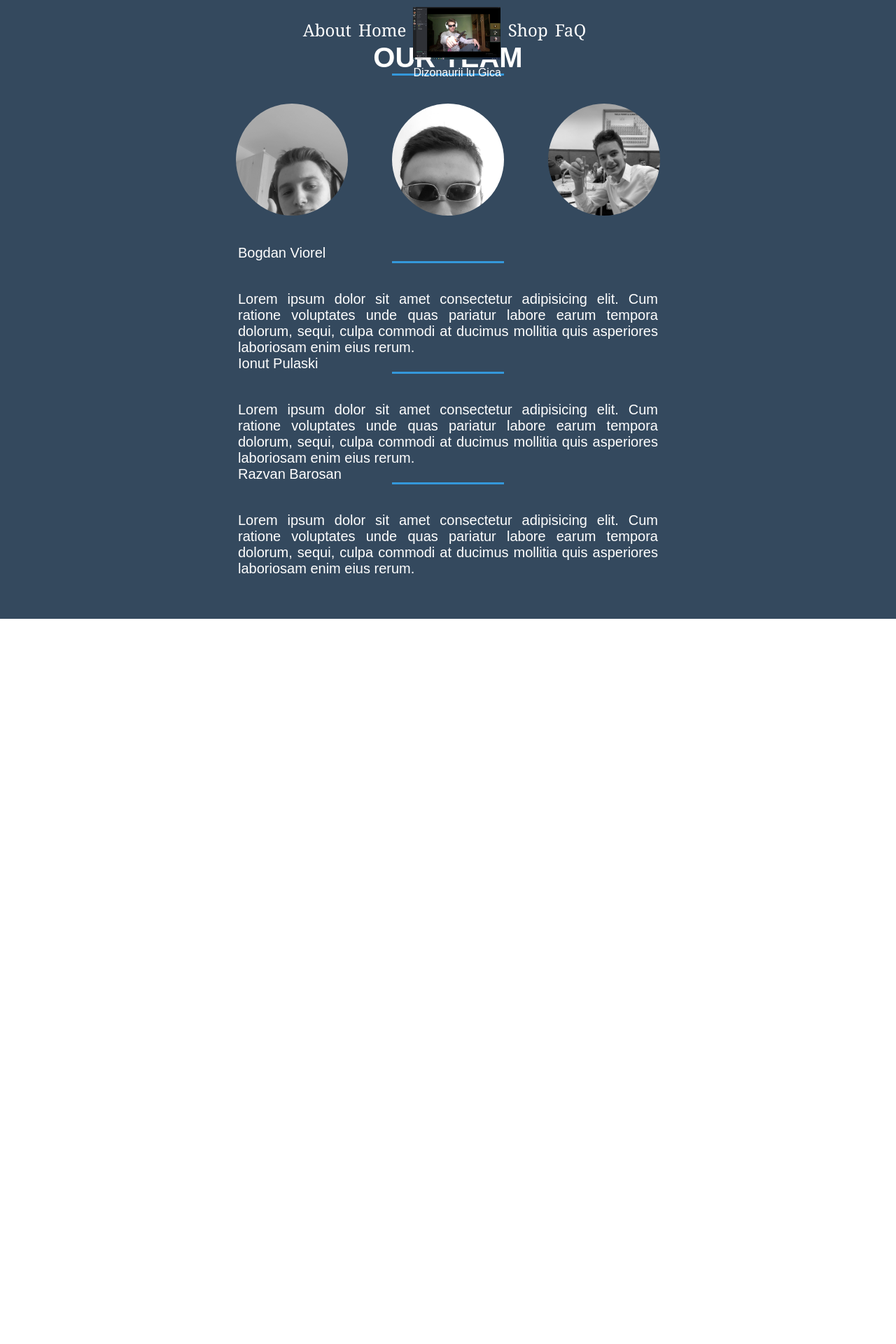
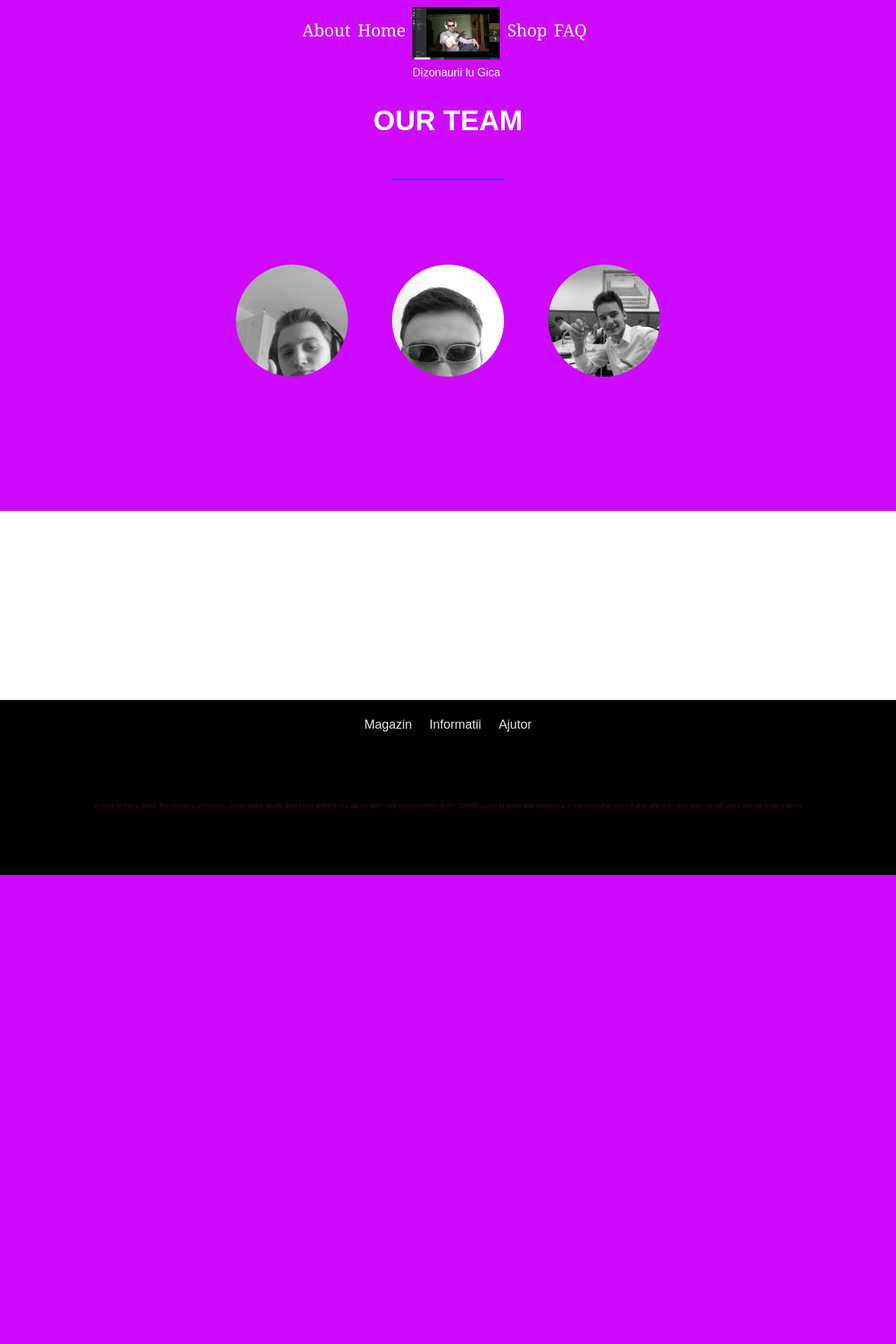
Before and after one commit to IuGin25/primul, a PHP site: page /primul/index.php?p=about in a window 1280 px wide. Shown: the top 1920 px of the page at 70% size. After the commit the page ends 1250 px from the top, so only its background shows below. Run offline with PHP 8.4, Linux system fonts and the light colour scheme.

Commit message:
Am terminat pagina de About Our Team

```diff
--- a/css/about.css
+++ b/css/about.css
@@ -7,13 +7,13 @@
 .team-section{
     overflow: hidden;
     text-align: center;
-    background-color: #34495e;
-    padding: 60px;
+    background-color: #ce0aff;
+    padding: 150px;
 }
 
 .team-section h1{
     text-transform: uppercase;
-    margin-botom: 60px;
+    margin-bottom: 60px;
     color: white;
     font-size: 40px;;
 }
@@ -23,8 +23,8 @@
     margin:auto;
     width:160px;
     height:3px;
-    background: #3498db;
-    margin-bottom: 40px;
+    background: #7320fa;
+    margin-bottom: 120px;
 
 }
 
@@ -59,5 +59,21 @@
     font-size: 20px;
     color: white;
     text-align: justify;
+    height: 0;
+    overflow: hidden;
+}
+
+.section:target{
+    height: auto;
+}
+
+.name{
+    display: block;
+    margin-bottom: 30px;
+    text-align: center;
+    text-transform: uppercase;
+    font-size: 22px;
+
+
 
 }
--- a/css/main.css
+++ b/css/main.css
@@ -97,7 +97,7 @@ body, html, div, h1{
 }
 
 .main{
-    height: 5000px;
+    height: 1000px;
 }
 
 .logo_menu_text{
--- a/index.php
+++ b/index.php
@@ -14,7 +14,7 @@
                         <td class="home"><a href="index.php?p=home" class="text_menu">Home</a></td>
                         <td rowspan=2><a href="http://localhost/primul/"><img src='poze/Screenshot_62.png' class="logo"/></a></td>
                         <td class="shop"><a href="index.php?p=shop" class="text_menu">Shop</a></td>
-                        <td class="FaQ"><a href="index.php?p=FAQ" class = "text_menu">FaQ</a></td>
+                        <td class="FaQ"><a href="index.php?p=FAQ" class = "text_menu">FAQ</a></td>
                     </tr>
                     <tr>
                         <td></td>
--- a/pagini/about.php
+++ b/pagini/about.php
@@ -2,9 +2,9 @@
     <h1>Our Team</h1>
     <span class="border"></span>
  <div class="ps">
-    <a href="#"><img src="poze/Vulturu'.jpeg" alt=""></a>
-    <a href="#"><img src="poze/IonutCap-de-prost.jpg" alt=""></a>
-    <a href="#"><img src="poze/Razvan-pula-mea.jpg" alt=""></a>
+    <a href="#p1"><img src="poze/Vulturu'.jpeg" alt=""></a>
+    <a href="#p2"><img src="poze/IonutCap-de-prost.jpg" alt=""></a>
+    <a href="#p3"><img src="poze/Razvan-pula-mea.jpg" alt=""></a>
 
  </div>
 
```
